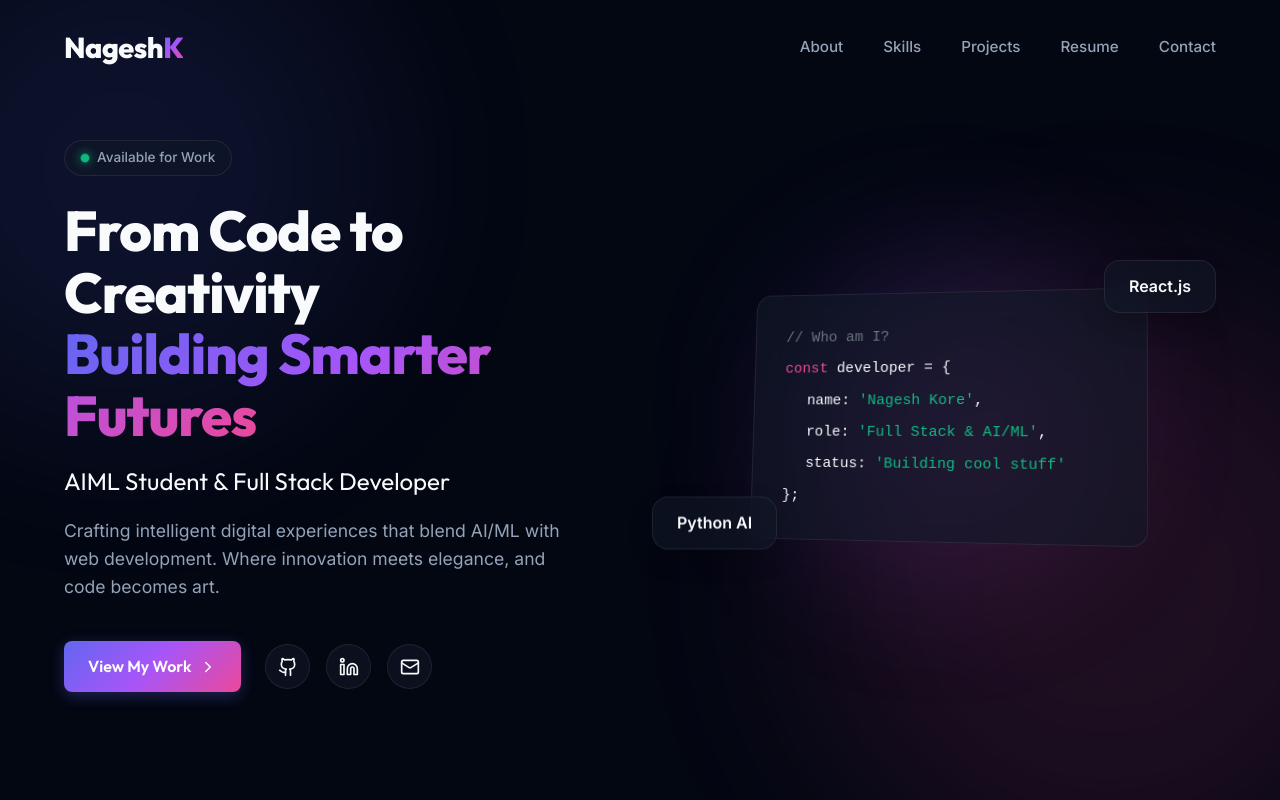
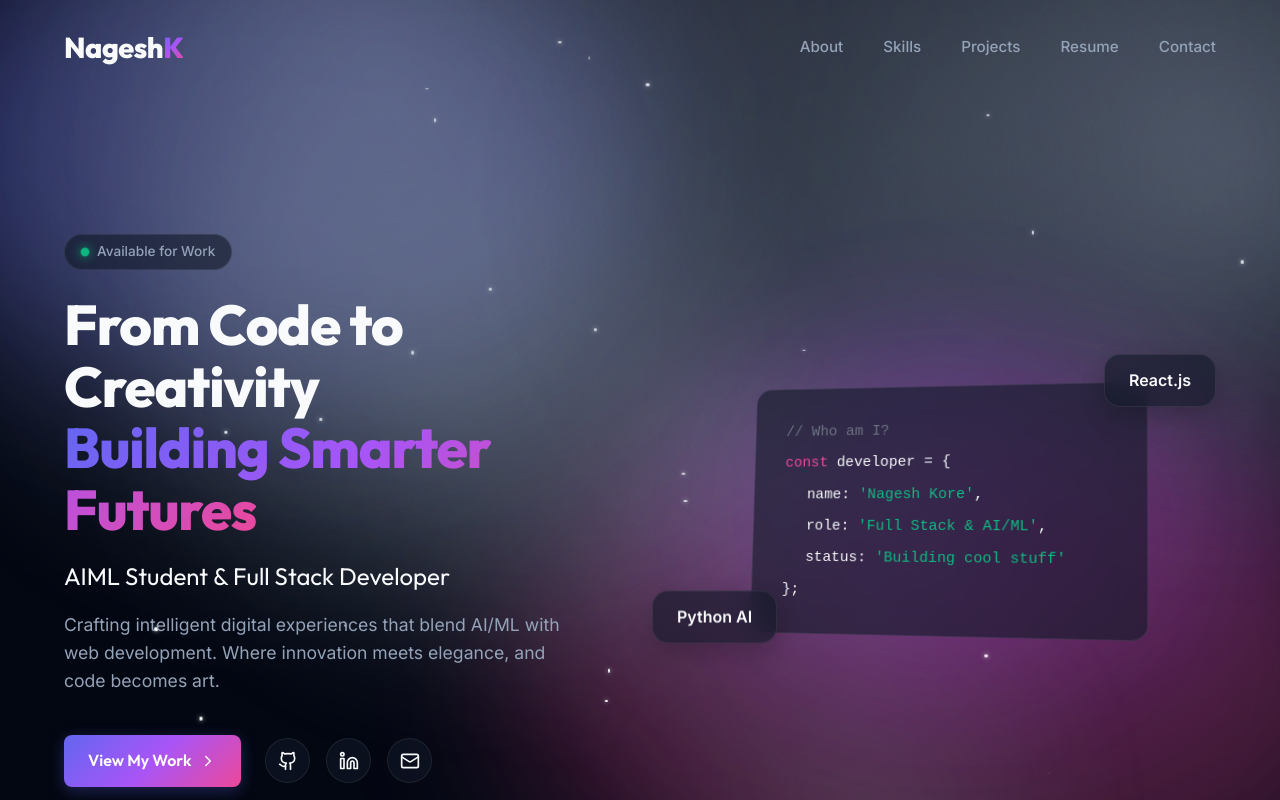
Before and after one commit to Nagukore/Nagesh-portfolio, a React (Vite) app: page / in a window 1280 px wide. Shown: the top 800 px of the page. Built offline with nearby package versions, Linux system fonts and the light colour scheme.

Commit message:
updated animation throughtout the website and sorted projects

```diff
--- a/src/App.tsx
+++ b/src/App.tsx
@@ -1,4 +1,5 @@
 import Navbar from './components/Navbar';
+import BackgroundAnimation from './components/BackgroundAnimation';
 import Hero from './components/Hero';
 import About from './components/About';
 import Skills from './components/Skills';
@@ -10,9 +11,7 @@ import Footer from './components/Footer';
 function App() {
   return (
     <div className="app-container">
-      {/* Background ambient glows */}
-      <div className="bg-glow-1"></div>
-      <div className="bg-glow-2"></div>
+      <BackgroundAnimation />
 
       <Navbar />
 
--- /dev/null
+++ b/src/components/BackgroundAnimation.css
@@ -0,0 +1,134 @@
+.bg-animation-container {
+  position: fixed;
+  top: 0;
+  left: 0;
+  width: 100vw;
+  height: 100vh;
+  z-index: 0; /* Ensures it sits over the natural HTML background and won't be hidden */
+  overflow: hidden;
+  pointer-events: none;
+  background: transparent;
+}
+
+/* Smooth Glowing Orbs */
+.orb {
+  position: absolute;
+  border-radius: 50%;
+  filter: blur(80px);
+  opacity: 0.8; /* Way more visible */
+  animation: float 20s infinite ease-in-out alternate;
+  mix-blend-mode: screen; /* Vibrant colors overlay */
+}
+
+.orb-1 {
+  width: 60vw;
+  height: 60vh;
+  background: rgba(99, 102, 241, 0.4); /* Indigo */
+  top: -10%;
+  left: -10%;
+  animation-duration: 25s;
+}
+
+.orb-2 {
+  width: 70vw;
+  height: 70vh;
+  background: rgba(236, 72, 153, 0.35); /* Pink */
+  bottom: -20%;
+  right: -10%;
+  animation-duration: 28s;
+  animation-delay: -5s;
+}
+
+.orb-3 {
+  width: 50vw;
+  height: 50vh;
+  background: rgba(168, 85, 247, 0.3); /* Purple */
+  top: 40%;
+  left: 50%;
+  transform: translate(-50%, -50%);
+  animation-duration: 30s;
+  animation-delay: -15s;
+}
+
+@keyframes float {
+  0% { transform: translate(0, 0) scale(1); }
+  33% { transform: translate(10%, 15%) scale(1.1); }
+  66% { transform: translate(-10%, 5%) scale(0.9); }
+  100% { transform: translate(0, 0) scale(1); }
+}
+
+/* Dust Effect (Makes animation 100% obvious) */
+.dust-container {
+  position: absolute;
+  top: 0;
+  left: 0;
+  width: 100%;
+  height: 100%;
+  z-index: 1;
+}
+
+.dust {
+  position: absolute;
+  bottom: -10px;
+  background: white;
+  border-radius: 50%;
+  box-shadow: 0 0 5px rgba(255, 255, 255, 0.8);
+  animation: rise linear infinite;
+}
+
+@keyframes rise {
+  0% {
+    transform: translateY(0) translateX(0);
+    opacity: 0;
+  }
+  10% {
+    opacity: 1;
+  }
+  90% {
+    opacity: 1;
+  }
+  100% {
+    transform: translateY(-110vh) translateX(5vw);
+    opacity: 0;
+  }
+}
+
+/* Smoke Effect */
+.smoke-container {
+  position: absolute;
+  top: 0;
+  left: 0;
+  width: 100%;
+  height: 100%;
+  opacity: 0.8; /* Drastically increased opacity */
+  z-index: 2;
+}
+
+.smoke {
+  position: absolute;
+  bottom: -400px;
+  width: 600px;
+  height: 600px;
+  /* Denser gradient core for noticeable smoke */
+  background: radial-gradient(circle, rgba(148, 163, 184, 0.4) 0%, rgba(148, 163, 184, 0.15) 40%, transparent 70%);
+  border-radius: 50%;
+  filter: blur(40px);
+  animation: singleSmoke infinite linear;
+}
+
+@keyframes singleSmoke {
+  0% {
+    transform: translateY(0) scale(0.8) rotate(0deg);
+    opacity: 0;
+  }
+  15% {
+    opacity: 1;
+  }
+  85% {
+    opacity: 1;
+  }
+  100% {
+    transform: translateY(-130vh) scale(1.5) rotate(90deg);
+    opacity: 0;
+  }
+}
--- /dev/null
+++ b/src/components/BackgroundAnimation.tsx
@@ -0,0 +1,49 @@
+import React from 'react';
+import './BackgroundAnimation.css';
+
+const BackgroundAnimation: React.FC = () => {
+  return (
+    <div className="bg-animation-container">
+      {/* Dynamic Colored Orbs */}
+      <div className="orb orb-1"></div>
+      <div className="orb orb-2"></div>
+      <div className="orb orb-3"></div>
+
+      {/* Floating Dust Particles to make animation very obvious */}
+      <div className="dust-container">
+        {[...Array(30)].map((_, i) => (
+          <div
+            key={i}
+            className="dust"
+            style={{
+              left: `${Math.random() * 100}vw`,
+              animationDuration: `${Math.random() * 15 + 10}s`,
+              animationDelay: `-${Math.random() * 20}s`,
+              width: `${Math.random() * 3 + 1}px`,
+              height: `${Math.random() * 3 + 1}px`,
+              opacity: Math.random() * 0.7 + 0.3
+            }}
+          ></div>
+        ))}
+      </div>
+
+      {/* Visibly Billowing Smoke Effect */}
+      <div className="smoke-container">
+        {[...Array(12)].map((_, i) => (
+          <div
+            key={`smoke-${i}`}
+            className="smoke"
+            style={{
+              left: `${Math.random() * 100 - 10}vw`,
+              animationDuration: `${Math.random() * 10 + 15}s`,
+              animationDelay: `-${Math.random() * 15}s`,
+              transform: `scale(${Math.random() * 1.5 + 0.5})`
+            }}
+          ></div>
+        ))}
+      </div>
+    </div>
+  );
+};
+
+export default BackgroundAnimation;
--- a/src/components/Contact.tsx
+++ b/src/components/Contact.tsx
@@ -1,19 +1,66 @@
 import React, { useState } from 'react';
 import { Mail, MapPin, Phone, Send } from 'lucide-react';
+import emailjs from '@emailjs/browser';
 import './Contact.css';
 
 const Contact: React.FC = () => {
   const [formData, setFormData] = useState({ name: '', email: '', subject: '', message: '' });
+  const [isSubmitting, setIsSubmitting] = useState(false);
+  const [submitStatus, setSubmitStatus] = useState<'idle' | 'success' | 'error'>('idle');
 
   const handleChange = (e: React.ChangeEvent<HTMLInputElement | HTMLTextAreaElement>) => {
     setFormData({ ...formData, [e.target.name]: e.target.value });
   };
 
-  const handleSubmit = (e: React.FormEvent) => {
+  const handleSubmit = async (e: React.FormEvent) => {
     e.preventDefault();
-    const mailtoLink = `mailto:nagesh.amcec@gmail.com?subject=${encodeURIComponent(formData.subject)}&body=${encodeURIComponent("Name: " + formData.name + "\nEmail: " + formData.email + "\n\n" + formData.message)}`;
-    window.location.href = mailtoLink;
-    setFormData({ name: '', email: '', subject: '', message: '' });
+    setIsSubmitting(true);
+    setSubmitStatus('idle');
+
+    // IMPORTANT: Replace 'YOUR_PUBLIC_KEY' with your actual EmailJS Public Key
+    // You can find this in the EmailJS Account -> API Keys section
+    const publicKey = 'QwP3R6914-GA2fwEB';
+
+    try {
+      // 1. Send notification to YOU (Owner)
+      await emailjs.send(
+        'service_8kfdoao',
+        'template_a93cw9t',
+        {
+          from_name: formData.name,
+          to_name: 'Nagesh',
+          reply_to: formData.email,
+          subject: formData.subject,
+          message: formData.message,
+        },
+        publicKey
+      );
+
+      // 2. Send Auto-Reply to the USER
+      await emailjs.send(
+        'service_8kfdoao',
+        'template_hzcfr94',
+        {
+          to_name: formData.name,
+          send_to: formData.email,
+          user_email: formData.email,
+          email: formData.email,
+          reply_to: 'nagesh.amcec@gmail.com', // So they can reply back to you
+          subject: formData.subject,
+          message: formData.message,
+        },
+        publicKey
+      );
+
+      setSubmitStatus('success');
+      setFormData({ name: '', email: '', subject: '', message: '' });
+      setTimeout(() => setSubmitStatus('idle'), 6000);
+    } catch (error) {
+      console.error('EmailJS Error:', error);
+      setSubmitStatus('error');
+    } finally {
+      setIsSubmitting(false);
+    }
   };
 
   return (
@@ -77,9 +124,20 @@ const Contact: React.FC = () => {
               <label htmlFor="message">Message</label>
             </div>
 
-            <button type="submit" className="btn btn-primary submit-btn">
-              <Send size={18} /> Send Message
+            <button type="submit" className="btn btn-primary submit-btn" disabled={isSubmitting}>
+              {isSubmitting ? 'Sending...' : <><Send size={18} /> Send Message</>}
             </button>
+
+            {submitStatus === 'success' && (
+              <p className="form-success-msg" style={{ color: '#4ade80', marginTop: '1rem', textAlign: 'center' }}>
+                Message sent successfully! I'll get back to you soon.
+              </p>
+            )}
+            {submitStatus === 'error' && (
+              <p className="form-error-msg" style={{ color: '#f87171', marginTop: '1rem', textAlign: 'center' }}>
+                Failed to send message. Please try again later.
+              </p>
+            )}
           </form>
         </div>
       </div>
--- a/src/components/Projects.tsx
+++ b/src/components/Projects.tsx
@@ -13,16 +13,8 @@ const Projects: React.FC = () => {
       title: 'FOSYS AI Workspace',
       description: 'AI-Powered Automated Workflow Management System. Engineered a role-based workspace with task management, transcriptions, and GitHub PR integrations.\n🏆 Best Paper Award — IC-AISMART 2025\n💵 Selected for funding by State Government of Karnataka',
       tags: ['React', 'Python', 'AI', 'GitHub API'],
-      github: 'https://github.com/Nagukore/TASK-7-AI-Workspace---FOSYS-',
+      github: 'https://github.com/Nagukore/Ai-workspacein-realtime.git',
       readme: '/fosys-readme.md',
-      featured: true
-    },
-    {
-      title: 'Enterprise RAG System',
-      description: 'Built an enterprise-grade Retrieval-Augmented Generation (RAG) platform to enable context-aware question answering over custom datasets.',
-      tags: ['Python', 'LLM', 'Vector DB', 'Semantic Search'],
-      github: 'https://github.com/Nagukore/enterprise-rag-system',
-      readme: 'https://raw.githubusercontent.com/Nagukore/enterprise-rag-system/main/README.md',
       featured: true
     },
     {
@@ -43,11 +35,11 @@ const Projects: React.FC = () => {
       featured: true
     },
     {
-      title: 'GitTogether EDA',
-      description: 'Exploratory Data Analysis Tool analyzing CSV datasets using statistical summaries and visual insights (histograms, heatmaps).',
-      tags: ['Python', 'Pandas', 'Data Viz'],
-      github: 'https://github.com/Nagukore/GitTogether',
-      readme: 'https://raw.githubusercontent.com/Nagukore/GitTogether/main/README.md',
+      title: 'Enterprise RAG System',
+      description: 'Built an enterprise-grade Retrieval-Augmented Generation (RAG) platform to enable context-aware question answering over custom datasets.',
+      tags: ['Python', 'LLM', 'Vector DB', 'Semantic Search'],
+      github: 'https://github.com/Nagukore/enterprise-rag-system',
+      readme: 'https://raw.githubusercontent.com/Nagukore/enterprise-rag-system/main/README.md',
       featured: true
     },
     {
@@ -57,6 +49,14 @@ const Projects: React.FC = () => {
       github: 'https://github.com/Nagukore/wumpusgame.',
       external: 'https://nagukore.github.io/wumpusgame.',
       readme: 'https://raw.githubusercontent.com/Nagukore/wumpusgame./main/README.md',
+      featured: true
+    },
+    {
+      title: 'GitTogether EDA',
+      description: 'Exploratory Data Analysis Tool analyzing CSV datasets using statistical summaries and visual insights (histograms, heatmaps).',
+      tags: ['Python', 'Pandas', 'Data Viz'],
+      github: 'https://github.com/Nagukore/GitTogether',
+      readme: 'https://raw.githubusercontent.com/Nagukore/GitTogether/main/README.md',
       featured: true
     }
   ];
@@ -95,7 +95,7 @@ const Projects: React.FC = () => {
 
         <div className="projects-grid">
           {mainProjects.map((project, index) => (
-             <div
+            <div
               key={index}
               className="project-card glass-card clickable-card"
               onClick={() => openProjectModal(project)}
--- a/src/index.css
+++ b/src/index.css
@@ -33,6 +33,12 @@ body {
 h1, h2, h3, h4, h5, h6 {
   font-family: 'Outfit', sans-serif;
   color: var(--text-primary);
+}
+
+/* Ensure the app hierarchy stays above the animated background while passing clicks */
+.app-container > *:not(.bg-animation-container) {
+  position: relative;
+  z-index: 10;
 }
 
 a {
@@ -144,28 +150,3 @@ ul {
   border-color: rgba(255, 255, 255, 0.2);
   transform: translateY(-2px);
 }
-
-/* Background Gradients */
-.bg-glow-1, .bg-glow-2 {
-  position: fixed;
-  border-radius: 50%;
-  filter: blur(100px);
-  z-index: -1;
-  opacity: 0.3;
-}
-
-.bg-glow-1 {
-  top: -10%;
-  left: -10%;
-  width: 500px;
-  height: 500px;
-  background: rgba(99, 102, 241, 0.4);
-}
-
-.bg-glow-2 {
-  bottom: -10%;
-  right: -10%;
-  width: 600px;
-  height: 600px;
-  background: rgba(236, 72, 153, 0.4);
-}
```
